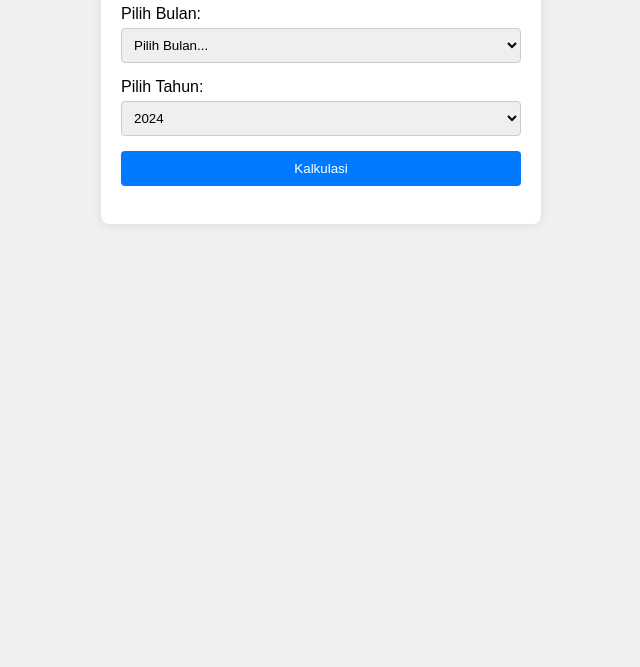
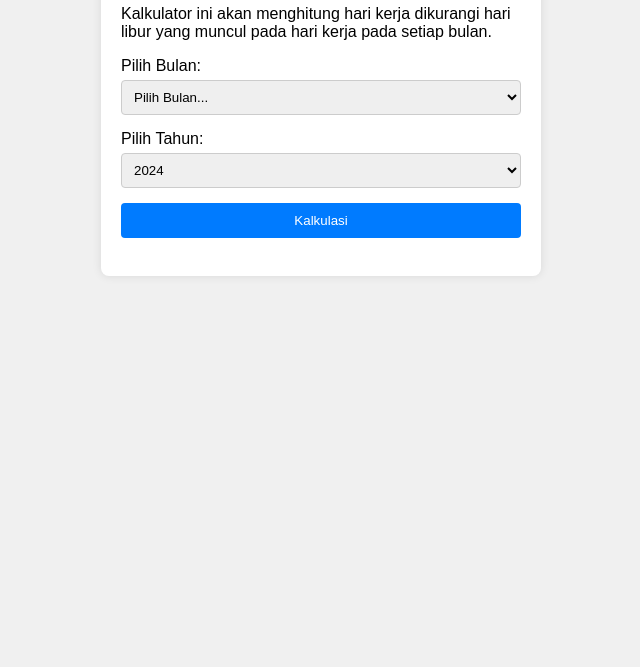
Before and after one commit to pertamaks/kalkulatorHariKerja, a plain HTML site: page index.html in a window 1280 px wide. Shown: the part 133-800 px from the top of the page, without its empty margins (319-959 px from the left). Drawn offline with Linux system fonts and the light colour scheme.

Commit message:
update app description

```diff
--- a/index.html
+++ b/index.html
@@ -9,6 +9,7 @@
 <body>
     <div class="container">
         <h2>Kalkulator Hari Kerja</h2>
+        <p>Kalkulator ini akan menghitung hari kerja dikurangi hari libur yang muncul pada hari kerja pada setiap bulan.</p>
         <form id="workingDaysForm">
             <label for="month">Pilih Bulan:</label>
             <select id="month" name="month" required>
```
